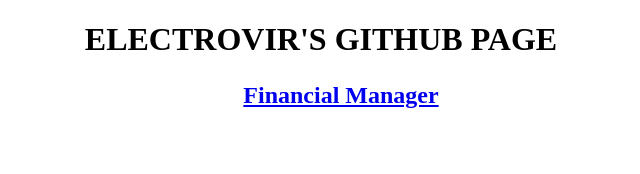
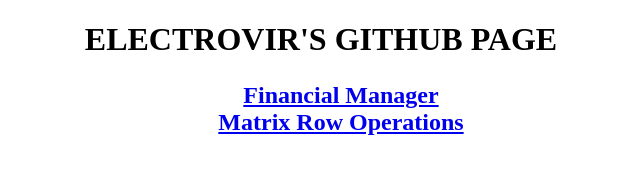
Before and after one commit to electrovir/electrovir.github.io, a plain HTML site: page index.html in a window 1280 px wide. Shown: the whole page, without its empty margins (319-959 px from the left). Drawn offline with Linux system fonts and the light colour scheme.

Commit message:
removed hidden

```diff
--- a/index.html
+++ b/index.html
@@ -35,7 +35,7 @@
           Financial Manager
         </a>
       </li>
-      <li style="display:none;">
+      <li>
         <a href="Matrix_Operator">
           Matrix Row Operations
         </a>
```
